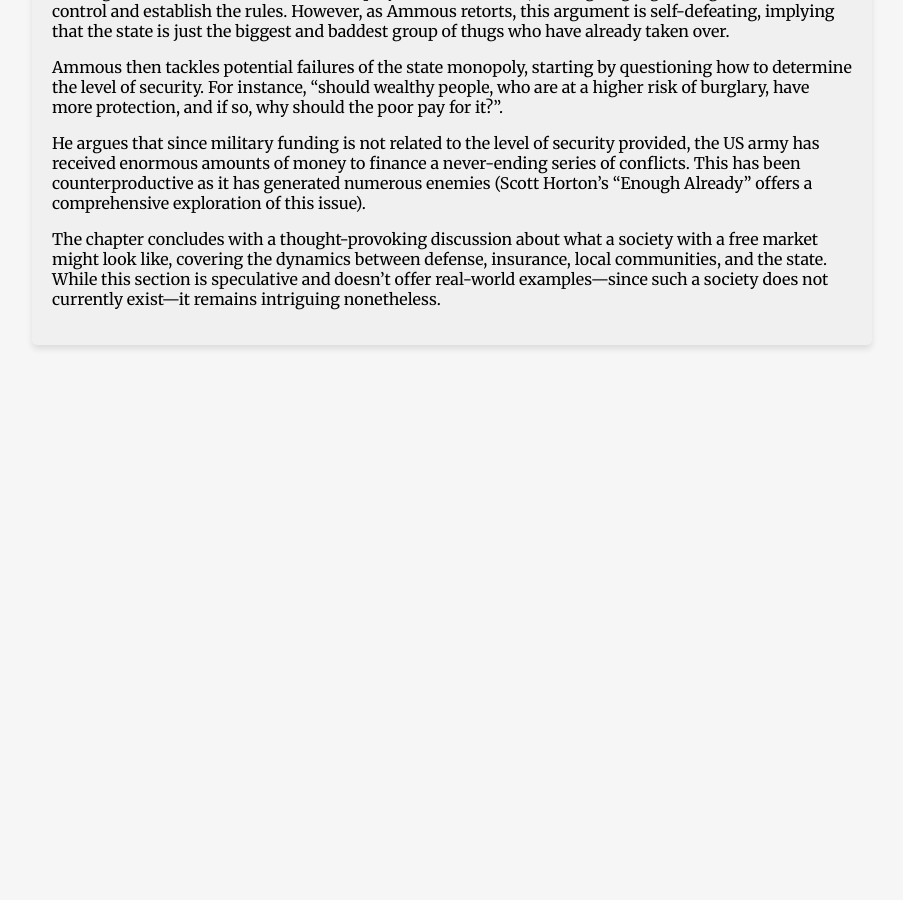
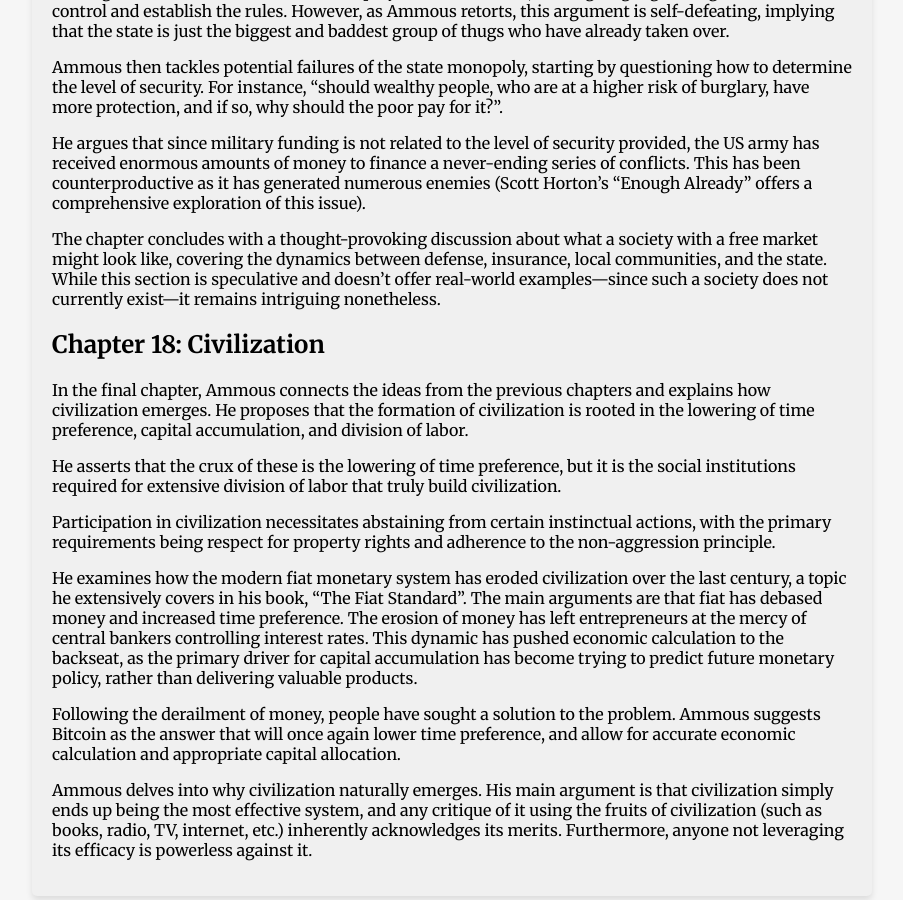
Before and after one commit to Kortelange/webpage, a Jekyll site: the page built from _books/principles_of_economics.md, in a window 1280 px wide and 900 px high, scrolled down 8485 px. Shown: the whole window, without its empty margins (188-1091 px from the left). Built offline with Jekyll 4.4.1, drawn with Linux system fonts in a browser that asks for light colours; before the commit the page ends 8838 px from its top, so only the background shows below that.

Commit message:
Add chapter 18 poe

```diff
--- a/_books/principles_of_economics.md
+++ b/_books/principles_of_economics.md
@@ -198,3 +198,17 @@ Ammous then tackles potential failures of the state monopoly, starting by questi
 He argues that since military funding is not related to the level of security provided, the US army has received enormous amounts of money to finance a never-ending series of conflicts. This has been counterproductive as it has generated numerous enemies (Scott Horton's "Enough Already" offers a comprehensive exploration of this issue).
 
 The chapter concludes with a thought-provoking discussion about what a society with a free market might look like, covering the dynamics between defense, insurance, local communities, and the state. While this section is speculative and doesn't offer real-world examples—since such a society does not currently exist—it remains intriguing nonetheless.
+
+## Chapter 18: Civilization
+
+In the final chapter, Ammous connects the ideas from the previous chapters and explains how civilization emerges. He proposes that the formation of civilization is rooted in the lowering of time preference, capital accumulation, and division of labor.
+
+He asserts that the crux of these is the lowering of time preference, but it is the social institutions required for extensive division of labor that truly build civilization.
+
+Participation in civilization necessitates abstaining from certain instinctual actions, with the primary requirements being respect for property rights and adherence to the non-aggression principle.
+
+He examines how the modern fiat monetary system has eroded civilization over the last century, a topic he extensively covers in his book, "The Fiat Standard". The main arguments are that fiat has debased money and increased time preference. The erosion of money has left entrepreneurs at the mercy of central bankers controlling interest rates. This dynamic has pushed economic calculation to the backseat, as the primary driver for capital accumulation has become trying to predict future monetary policy, rather than delivering valuable products.
+
+Following the derailment of money, people have sought a solution to the problem. Ammous suggests Bitcoin as the answer that will once again lower time preference, and allow for accurate economic calculation and appropriate capital allocation.
+
+Ammous delves into why civilization naturally emerges. His main argument is that civilization simply ends up being the most effective system, and any critique of it using the fruits of civilization (such as books, radio, TV, internet, etc.) inherently acknowledges its merits. Furthermore, anyone not leveraging its efficacy is powerless against it.
```
